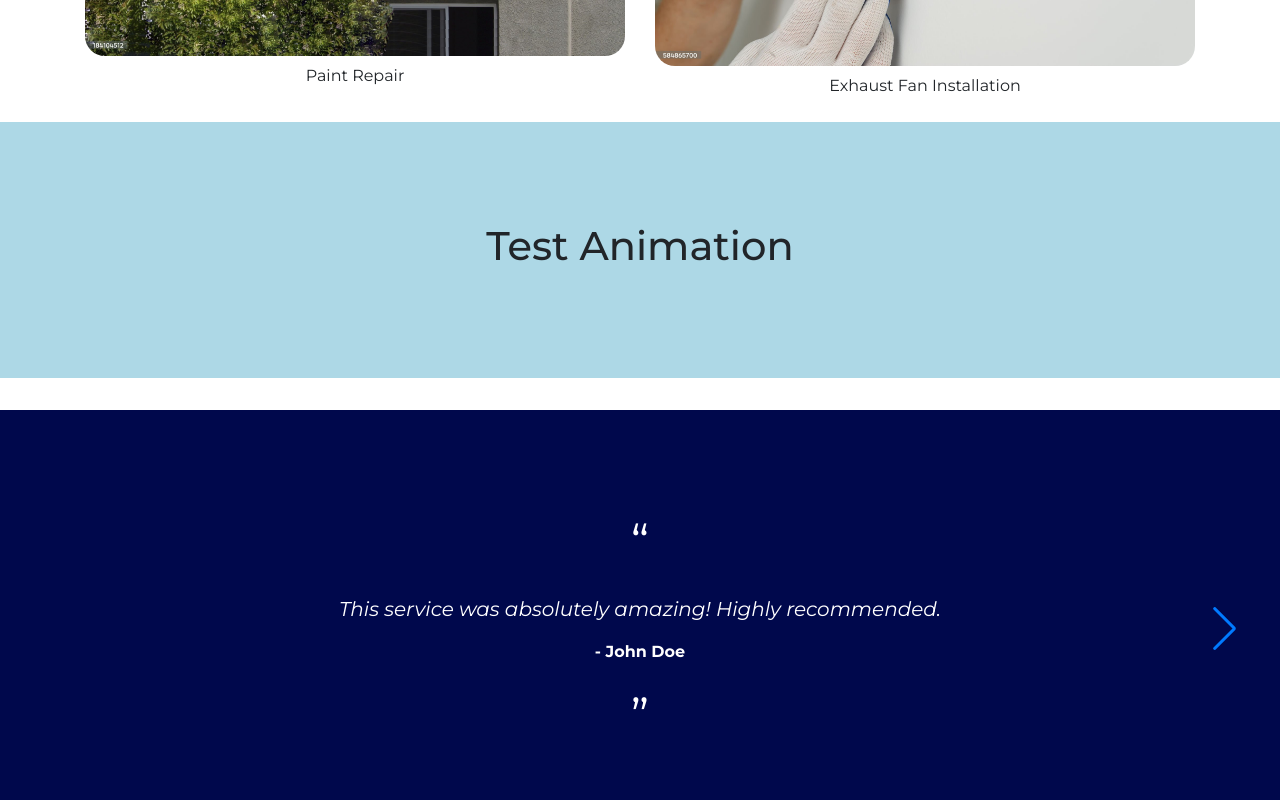
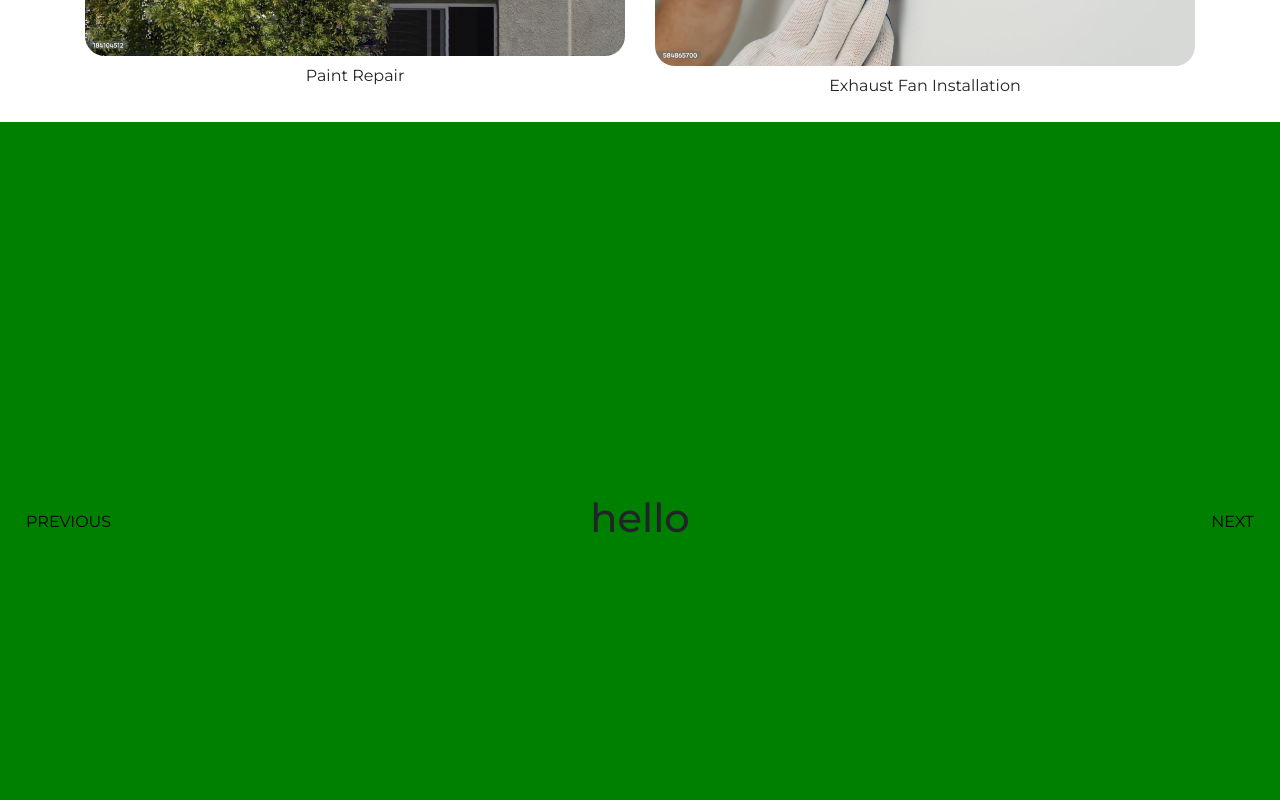
Before and after one commit to Deathstar606/GalaxyRen, a React (Create React App) app: page /#/home in a window 1280 px wide. Shown: the part 1280-2080 px from the top of the page. Built offline with nearby package versions, Linux system fonts and the light colour scheme.

Commit message:
Animation edits

```diff
--- a/src/components/TestAnimation.js
+++ b/src/components/TestAnimation.js
@@ -1,12 +1,18 @@
 import React, { useState } from "react";
+import { StaggeredText } from "./TextAnimate";
+import { motion, AnimatePresence } from "framer-motion";
+
+const backgrounds = ["green", "lightblue", "orange"];
+const texts = ["hello", "good bye", "see you later"];
 
 const TestAnimation = () => {
+  const [index, setIndex] = useState(0);
   const [style, setStyle] = useState({ transform: "translate(0, 0)" });
 
   const handleMouseMove = (e) => {
     const rect = e.currentTarget.getBoundingClientRect();
-    const x = ((e.clientX - rect.left) / rect.width - 0.5) * -10; // -10 to +10 range
-    const y = ((e.clientY - rect.top) / rect.height - 0.5) * -10; // -10 to +10 range
+    const x = ((e.clientX - rect.left) / rect.width - 0.5) * -20;
+    const y = ((e.clientY - rect.top) / rect.height - 0.5) * -20;
 
     setStyle({ transform: `translate(${x}px, ${y}px)` });
   };
@@ -15,22 +21,50 @@
     setStyle({ transform: "translate(0, 0)", transition: "transform 0.2s ease" });
   };
 
+  const handleNext = () => {
+    setIndex((prevIndex) => (prevIndex + 1) % texts.length);
+  };
+
+  const handlePrev = () => {
+    setIndex((prevIndex) => (prevIndex - 1 + texts.length) % texts.length);
+  };
+
   return (
-    <div
-      style={{ backgroundColor: "lightblue", padding: "100px" }}
+    <AnimatePresence mode="wait">
+      <motion.div
+        key={index} // Ensures re-render for smooth animation
+        initial={{ opacity: 0 }}
+        animate={{ opacity: 1, backgroundColor: backgrounds[index] }}
+        exit={{ opacity: 0 }}
+        transition={{ duration: 0.5 }}
+        style={{ padding: "100px", position: "relative", height: "100vh", display: "flex", justifyContent: "center", alignItems: "center" }}
         onMouseMove={handleMouseMove}
         onMouseLeave={handleMouseLeave}
       >
-      <h1
+        <button
+          onClick={handlePrev}
+          style={{ position: "absolute", left: "20px", top: "50%", transform: "translateY(-50%)", background: "none", border: "none", cursor: "pointer" }}
+        >
+          PREVIOUS
+        </button>
+        <motion.h1
           className="text-center"
           style={{
             ...style,
-          transition: "transform 0.1s ease", // Smooth transition
+            transition: "transform 0.1s ease",
+            textAlign: "center",
           }}
         >
-        Test Animation
-      </h1>
-    </div>
+          <StaggeredText key={texts[index]} text={texts[index]} />
+        </motion.h1>
+        <button
+          onClick={handleNext}
+          style={{ position: "absolute", right: "20px", top: "50%", transform: "translateY(-50%)", background: "none", border: "none", cursor: "pointer" }}
+        >
+          NEXT
+        </button>
+      </motion.div>
+    </AnimatePresence>
   );
 };
 
```
Lines whose indentation alone changed are shown as unchanged.
